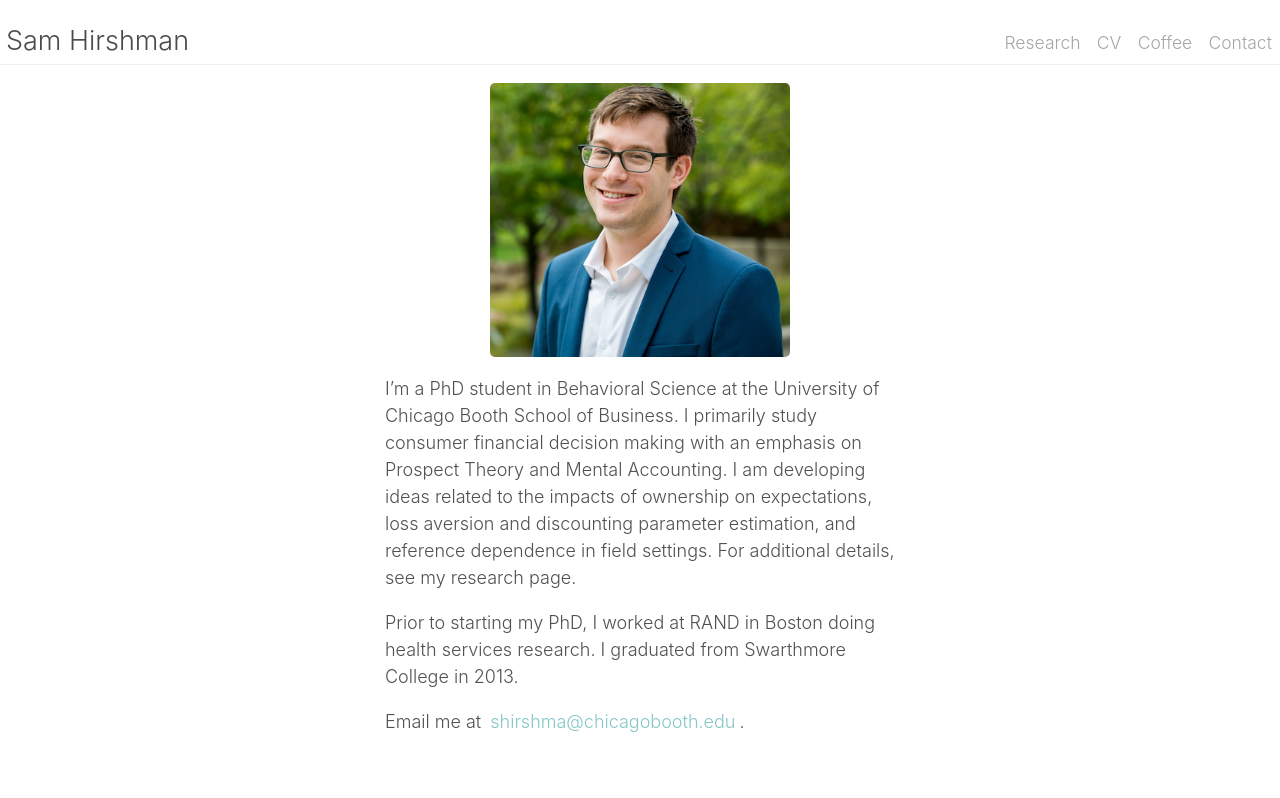
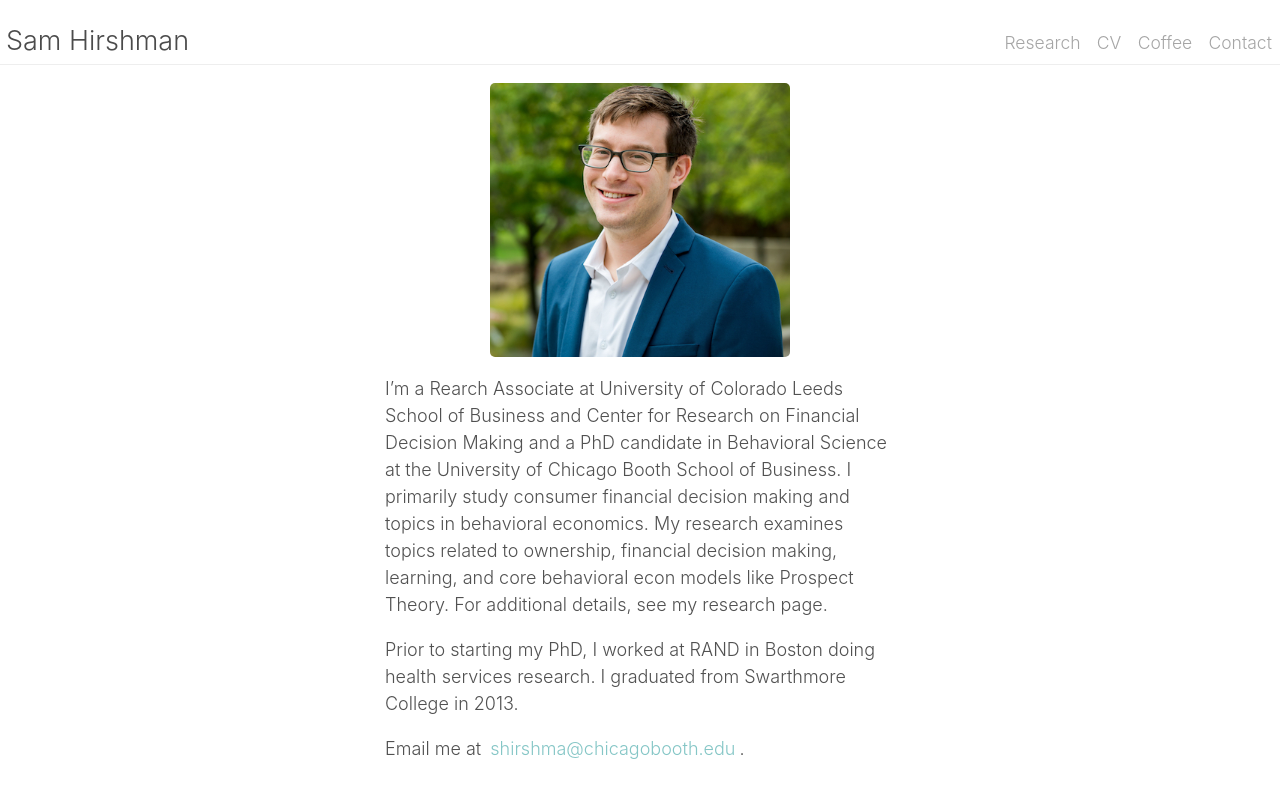
Before and after one commit to shirshma/shirshma.github.io, a Jekyll site: the page built from index.md, in a window 1280 px wide. Shown: the top 798 px of the page. Built offline with Jekyll 4.4.1, drawn with Linux system fonts in a browser that asks for light colours.

Commit message:
Update index.md

```diff
--- a/index.md
+++ b/index.md
@@ -5,7 +5,7 @@ description: PhD student in Behavioral Science at University of Chicago's Booth
 
 <p align="center"><img src="public/sdh_headshot copy.jpg" alt="headshot" width="300" ></p>
 
-I’m a PhD student in Behavioral Science at the University of Chicago Booth School of Business. I primarily study consumer financial decision making with an emphasis on Prospect Theory and Mental Accounting. I am developing ideas related to the impacts of ownership on expectations, loss aversion and discounting parameter estimation, and reference dependence in field settings. For additional details, see my research page.
+I’m a Rearch Associate at University of Colorado Leeds School of Business and Center for Research on Financial Decision Making and a PhD candidate in Behavioral Science at the University of Chicago Booth School of Business. I primarily study consumer financial decision making and topics in behavioral economics. My research examines topics related to ownership, financial decision making, learning, and core behavioral econ models like Prospect Theory. For additional details, see my research page.
 
 <p> Prior to starting my PhD, I worked at RAND in Boston doing health services research. I graduated from Swarthmore College in 2013.
 
```
